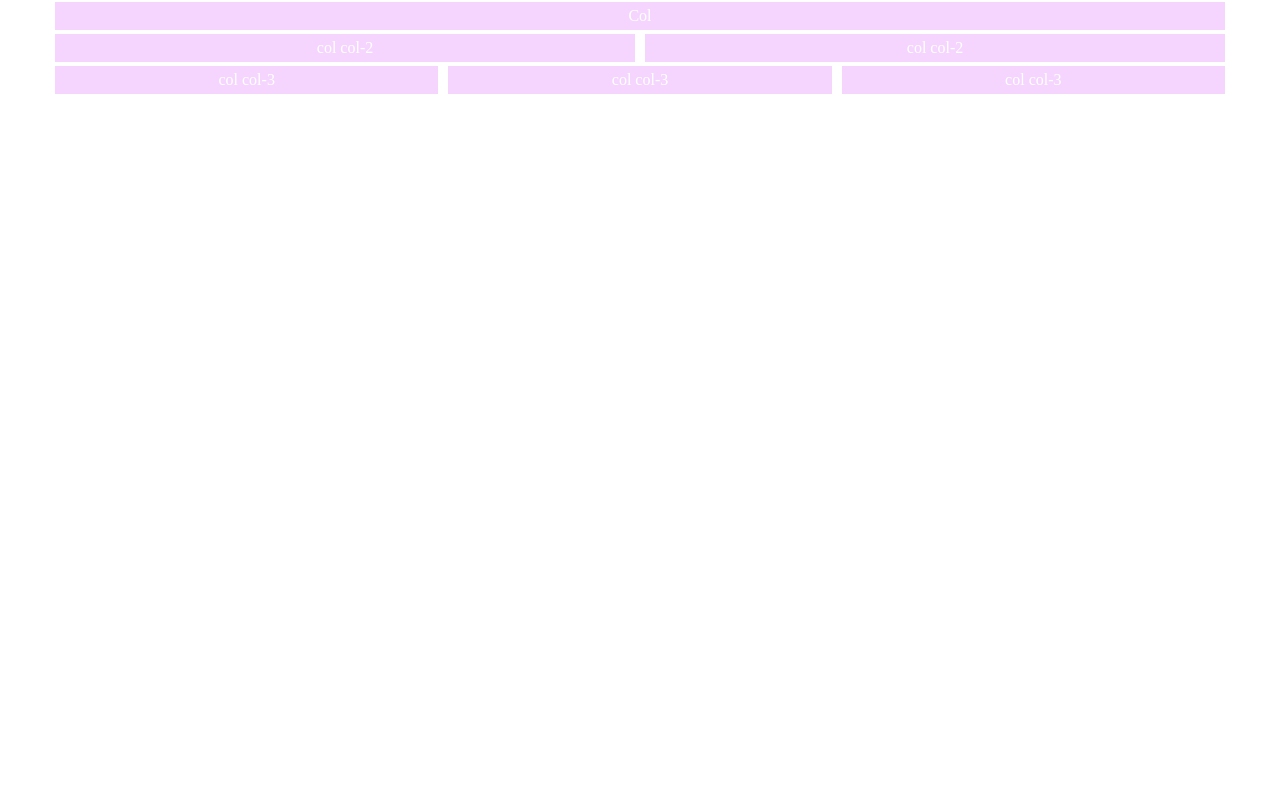
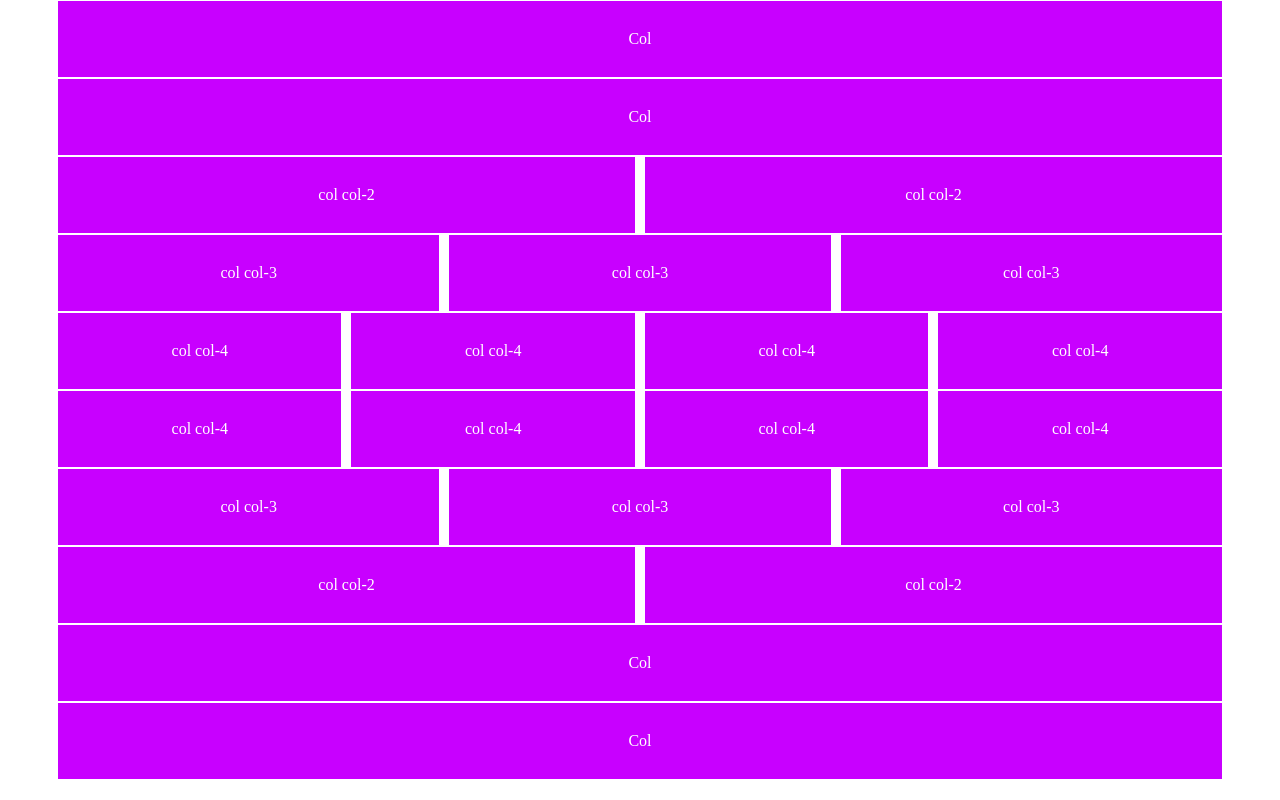
Before and after one commit to GilmarAlves99/Layout-Css-Grid, a plain HTML site: page index.html in a window 1280 px wide. Drawn offline with Linux system fonts and the light colour scheme.

Commit message:
Aumentando a quantidade de grid

```diff
--- a/CssGrid.css
+++ b/CssGrid.css
@@ -1,45 +1,43 @@
-*{
+* {
     margin: 0px;
     padding: 0px;
     -webkit-box-sizing: border-box;
     -moz-box-sizing: border-box;
     box-sizing: border-box;
-
 }
 
-.container{
-width: 100%;
-margin-left: auto;
-margin-right: auto;
-padding: 0 20px;
-
+.container {
+    width: 100%;
+    margin-left: auto;
+    margin-right: auto;
+    padding: 0 20px;
 }
 
-@media (min-width: 1170px){
-    .container{
+@media (min-width: 1170px) {
+    .container {
         max-width: 1170px;
         padding: 0px;
     }
 }
 
-.row{
-    margin-left: -5px;
-    margin-right: -5px;
-
+.row {
+    margin-left: -2px;
+    margin-right: -2px;
 }
 
 .row::before,
-.row::after{
+.row::after {
     content: "";
     display: table;
 }
 
-.row::after{
+.row::after {
     clear: both;
 }
 
-.col{
-    display: inline-block; /*flutuar para esquerda*/
+.col {
+    display: inline-block;
+    /*flutuar para esquerda*/
     vertical-align: top;
     min-width: 1px;
     padding-left: 5px;
@@ -48,29 +46,27 @@ padding: 0 20px;
     margin-right: -4px;
     *zoom: 1;
     *display: inline;
-
 }
 
-@media (min-width: 480px){
-    .col-2{
+@media (min-width: 480px) {
+    .col-2 {
         width: 50%;
     }
 }
 
-@media (min-width: 728px){
-    .col-3{
+@media (min-width: 728px) {
+    .col-3 {
         width: 33.3333%;
+    }
+    .col-4 {
+        width: 24.9999%;
     }
 }
 
-
-.teste{
-    background: #f5d5fe;
-    padding: 5px;
+.teste {
+    background: #c800ff;
+    padding: 29px;
     text-align: center;
-    margin: 2px 0;
+    margin: 1px 0;
     color: #fff;
 }
-.big{
-    height: 50px;
-}
--- a/index.html
+++ b/index.html
@@ -1,6 +1,7 @@
 <html>
 
 <head>
+    <meta name="viewport" content="width=device-width initial-scale=1.0">
     <link href="CssGrid.css" rel="stylesheet" type="text/css" />
     <title>
 
@@ -10,6 +11,9 @@
 <body>
     <div class="container">
         <div class="row">
+            <div class="col">
+                <div class="teste"> Col</div>
+            </div>
             <div class="col">
                 <div class="teste"> Col</div>
             </div>
@@ -34,6 +38,63 @@
                 <div class="teste">col col-3</div>
             </div>
         </div>
+
+        <div class="row">
+            <div class="col col-4">
+                <div class="teste">col col-4</div>
+            </div>
+            <div class="col col-4">
+                <div class="teste">col col-4</div>
+            </div>
+            <div class="col col-4">
+                <div class="teste">col col-4</div>
+            </div>
+            <div class="col col-4">
+                <div class="teste">col col-4</div>
+            </div>
+        </div>
+        <div class="row">
+            <div class="col col-4">
+                <div class="teste">col col-4</div>
+            </div>
+            <div class="col col-4">
+                <div class="teste">col col-4</div>
+            </div>
+            <div class="col col-4">
+                <div class="teste">col col-4</div>
+            </div>
+            <div class="col col-4">
+                <div class="teste">col col-4</div>
+            </div>
+        </div>
+        <div class="row">
+            <div class="col col-3">
+                <div class="teste">col col-3</div>
+            </div>
+            <div class="col col-3">
+                <div class="teste">col col-3</div>
+            </div>
+            <div class="col col-3">
+                <div class="teste">col col-3</div>
+            </div>
+        </div>
+
+        <div class="row">
+            <div class="col col-2">
+                <div class="teste">col col-2</div>
+            </div>
+            <div class="col col-2">
+                <div class="teste">col col-2</div>
+            </div>
+        </div>
+        <div class="row">
+            <div class="col">
+                <div class="teste"> Col</div>
+            </div>
+            <div class="col">
+                <div class="teste"> Col</div>
+            </div>
+        </div>
     </div>
 
 </body>
```
